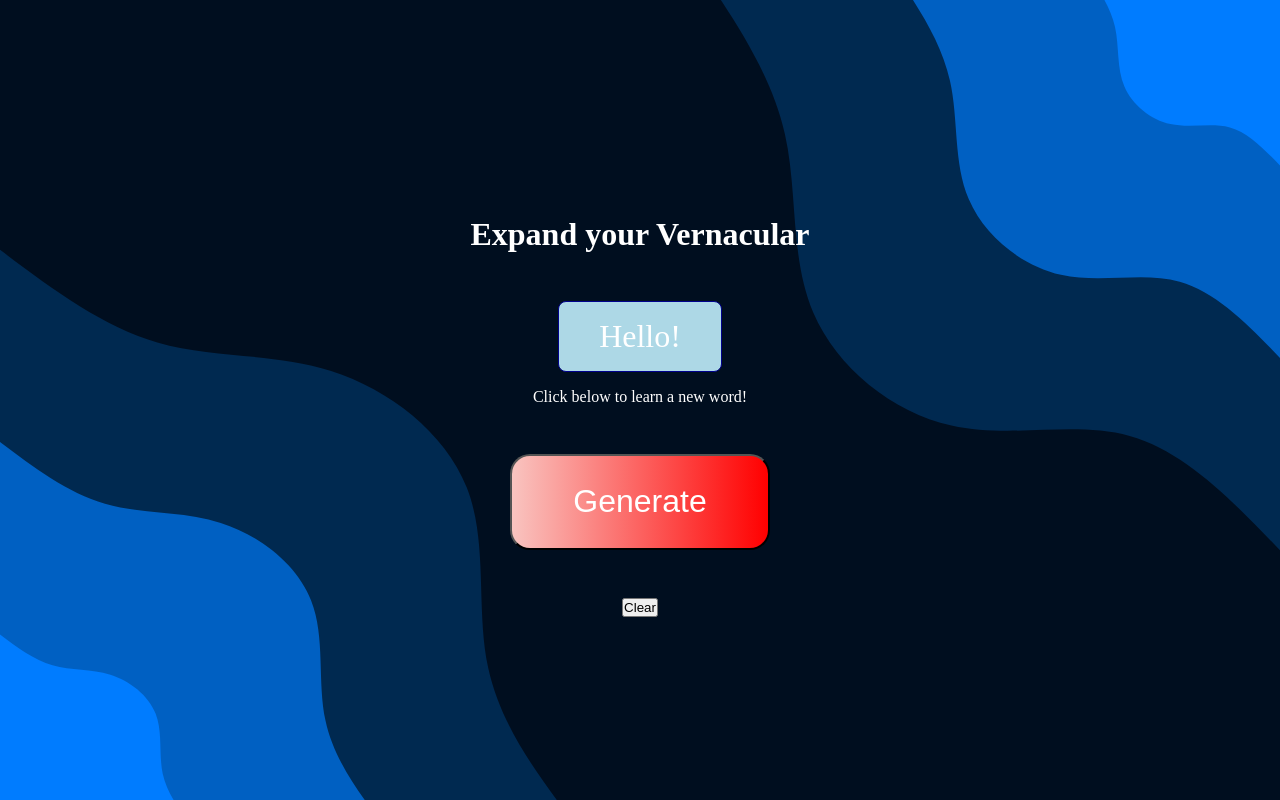
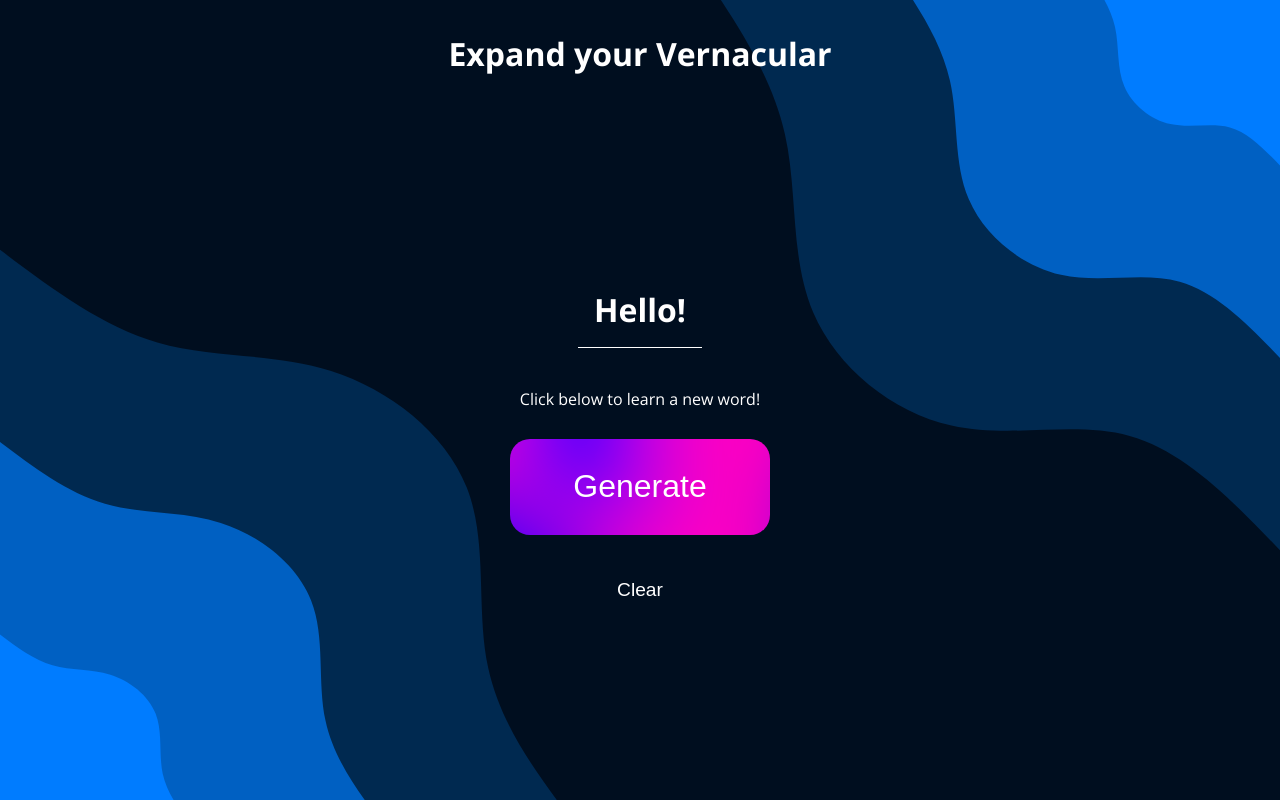
Before and after one commit to Urstupidsammy/Expand-Your-Vernacular, a plain HTML site: page index.html in a window 1280 px wide. Drawn offline with nearby package versions, Linux system fonts and the light colour scheme.

Commit message:
restyled page

```diff
--- a/assets/css/style.css
+++ b/assets/css/style.css
@@ -1,8 +1,12 @@
+
+/* Fonts  */
+
+@import url('https://fonts.googleapis.com/css2?family=Open+Sans:wght@300;400;700&display=swap');
+
 * {
   margin: 0;
   padding: 0;
   box-sizing: border-box;
-  list-style-type: none;
   scroll-behavior: smooth;
 }
 
@@ -12,6 +16,7 @@ body {
   background-size: cover;
   background-position: center center;
   color: #fff;
+  font-family: 'Open Sans', sans-serif;
 }
 
 main {
@@ -24,12 +29,24 @@ h1 {
   margin: 2rem;
 }
 
+.main-content {
+  display: flex;
+  flex-direction: column;
+  justify-content: center;
+  align-items: center;
+  gap: 2.5rem;
+  width: 100%;
+  height: auto;
+  margin: 12%;
+}
+
 #generted-word {
-  background-color: lightblue;
-  padding: 1rem 2.5rem;
-  border-radius: 8px;
-  border: 1px solid darkblue;
+  background-color: rgba(173, 216, 230, 0);
+  padding: 1rem;
+  width: fit-content;
+  border-bottom: 1px solid white;
   font-size: 2rem;
+  font-weight: bold;
 }
 
 #generate {
@@ -38,21 +55,28 @@ h1 {
   padding: 1px;
   font-size: 2rem;
   border-radius: 20px;
-  background: linear-gradient(to right, #f9c4c0, red);
+  border: none;
+  background-image: url("../imgs/blurry-gradient-haikei.svg");
+  background-repeat: no-repeat;
+  background-size: cover;
+  background-position: center center;
   color: white;
 }
 
 #generate:hover {
-  background: linear-gradient(to left, #f9c4c0, red);
+  cursor: pointer;
+  filter: contrast(165%);
+}
+
+#generate:active {
+  background: rgb(255, 85, 113);
   cursor: pointer;
 }
 
 .box {
   display: flex;
   flex-direction: column;
-  justify-content: center;
   align-items: center;
-  gap: 1rem;
 }
 
 .container {
@@ -62,3 +86,20 @@ h1 {
   align-items: center;
   height: 20%;
 }
+
+/* clear styles  */
+#clear {
+  padding: 1rem;
+  outline: none;
+  background-color: transparent;
+  border: none;
+  color: white;
+  font-size: 1.2rem;
+  border-radius: 8px;
+}
+
+#clear:hover {
+  filter: 130%;
+  color: rgb(255, 67, 67);
+  cursor: pointer;
+}
--- a/index.html
+++ b/index.html
@@ -10,8 +10,10 @@
   <body>
     <!-- Main section  -->
     <main class="box">
+
       <h1>Expand your Vernacular</h1>
 
+      <div class="main-content">
         <div id="generted-word">Hello!</div>
         <p id="definitionBox">Click below to learn a new word!</p>
 
@@ -20,6 +22,7 @@
         </div>
 
         <button id="clear">Clear</button>
+      </div>
     </main>
 
     <!-- Script  -->
```
Also changed, not shown: assets/imgs/blurry-gradient-haikei.svg (added). Lines whose indentation alone changed are shown as unchanged.
